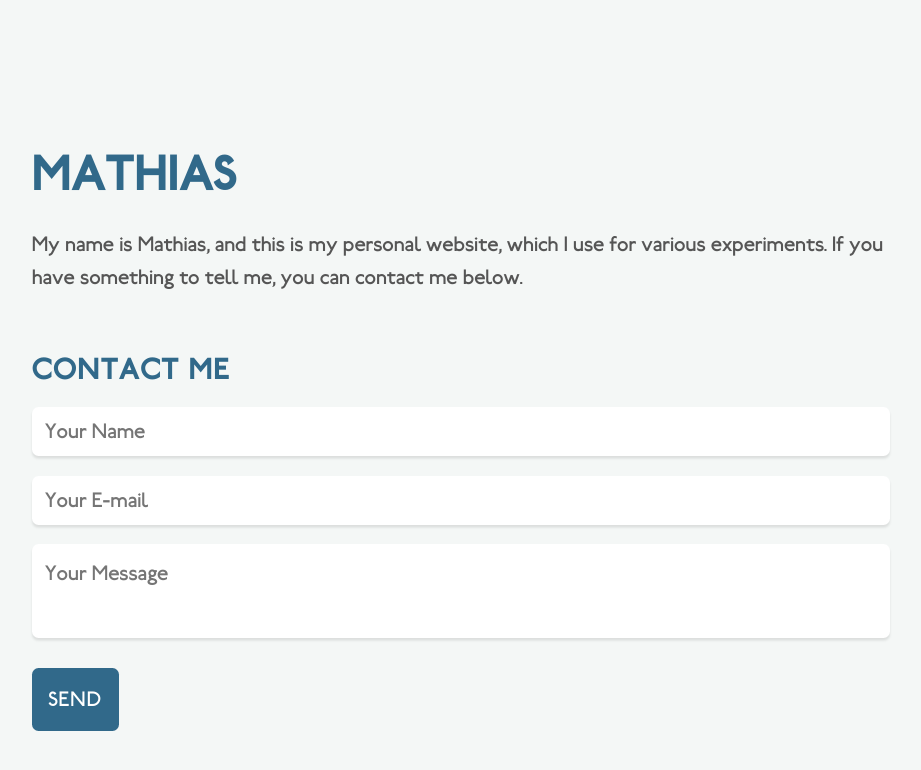
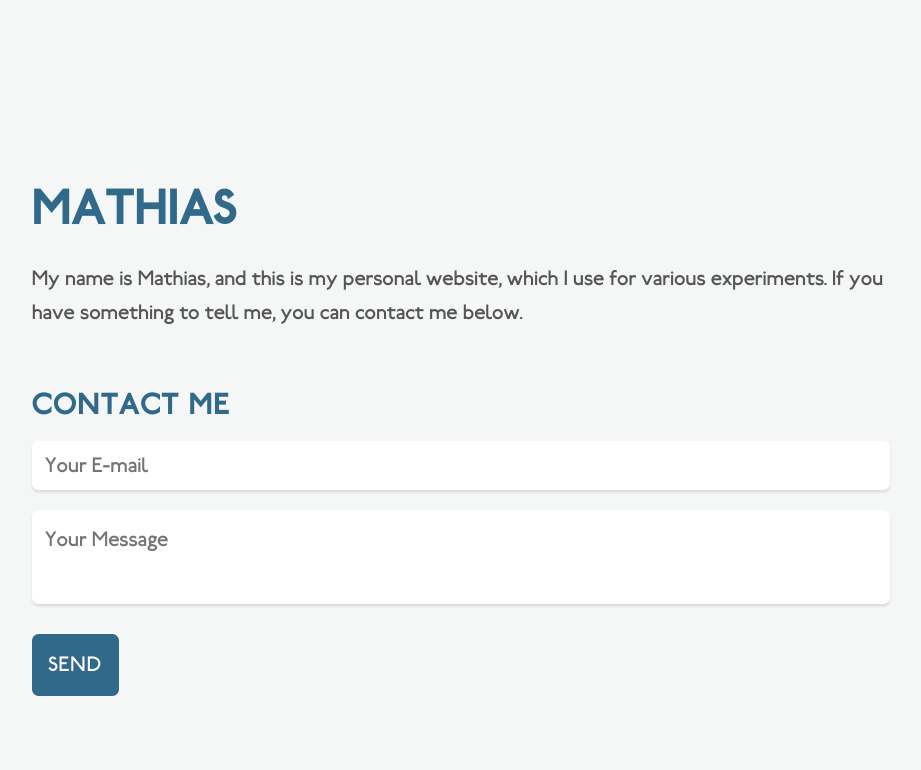
Before and after one commit to mathiascode/mathias.is, a Jekyll site: the page built from index.md, in a window 1280 px wide. Shown: the top 770 px of the page, without its empty margins (179-1100 px from the left). Built offline with Jekyll 4.4.1, drawn with Linux system fonts in a browser that asks for light colours; our own code applies the rules of GitHub Pages for plain Markdown files.

Commit message:
Contact form tweaks

```diff
--- a/index.md
+++ b/index.md
@@ -10,9 +10,6 @@ My name is Mathias, and this is my personal website, which I use for various exp
 		<input name="bot-field">
 	</p>
 	<p>
-		<input type="text" name="name" placeholder="Your Name">
-	</p>
-	<p>
 		<input type="email" name="email" placeholder="Your E-mail">
 	</p>
 	<p>
```
